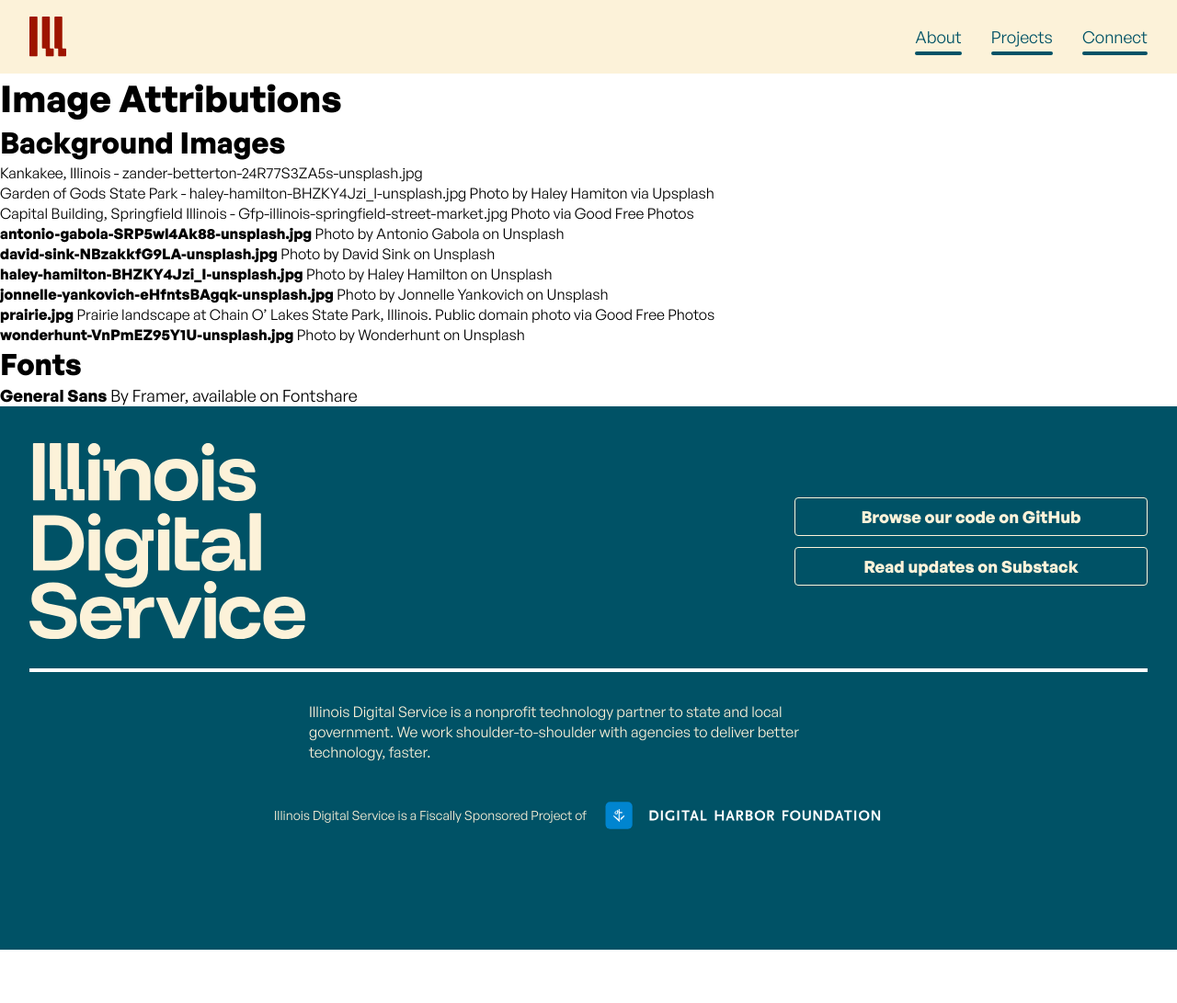
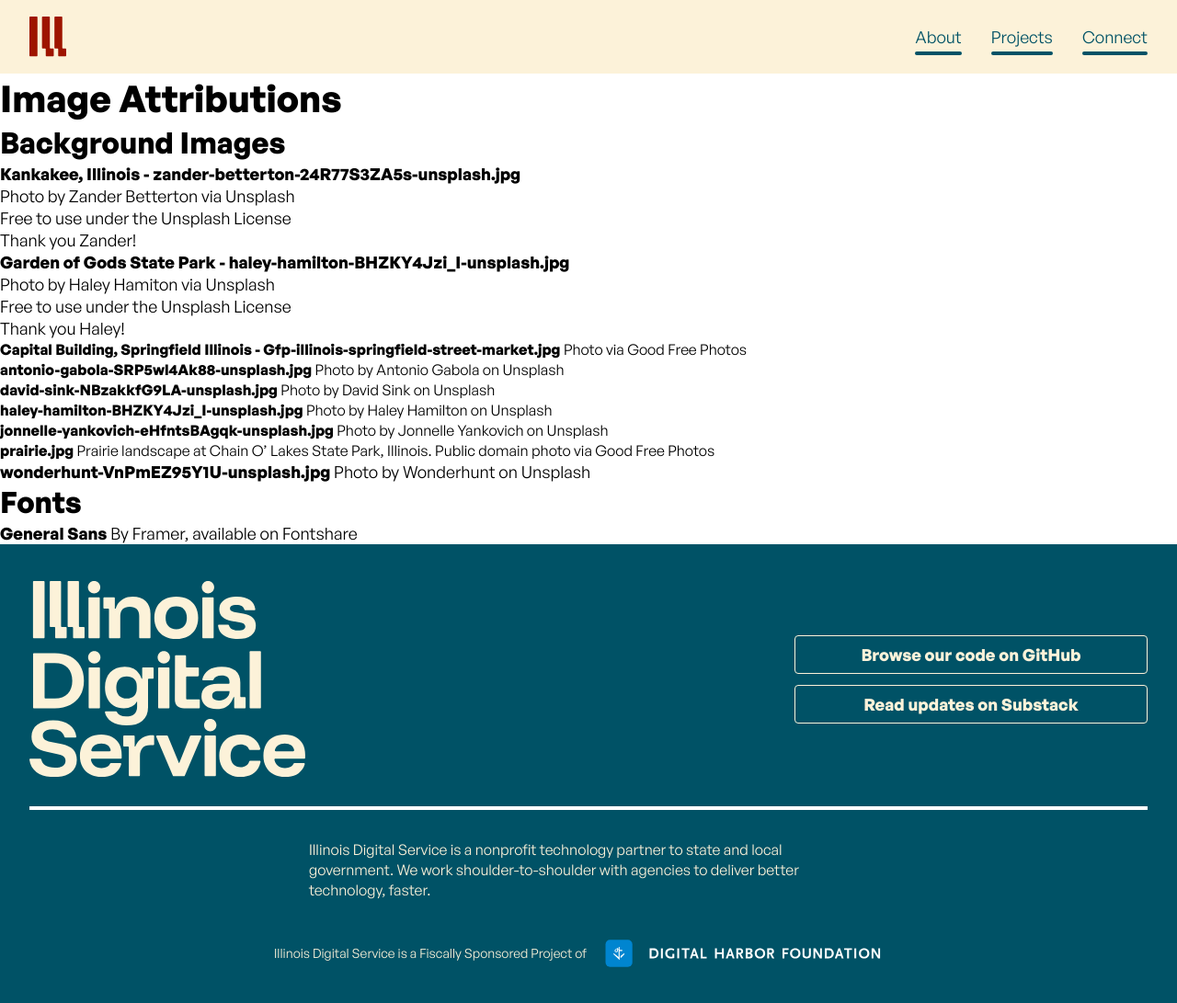
Before and after one commit to Illinois-Digital-Service/ilds-website, a Jekyll site: the page built from docs/attribution.md, in a window 1280 px wide and 1183 px high. Shown: the top 1091 px of the window at 92% size. Built offline with Jekyll 4.4.1, drawn with Linux system fonts in a browser that asks for light colours; some web fonts are replaced; our own code applies the rules of GitHub Pages for plain Markdown files.

Commit message:
Formatting - thank yous

```diff
--- a/docs/attribution.md
+++ b/docs/attribution.md
@@ -2,12 +2,17 @@
 
 ## Background Images
 
-- Kankakee, Illinois - zander-betterton-24R77S3ZA5s-unsplash.jpg
+- **Kankakee, Illinois - zander-betterton-24R77S3ZA5s-unsplash.jpg**
+  - Photo by [Zander Betterton via Unsplash](https://unsplash.com/photos/aerial-view-of-city-near-body-of-water-during-daytime-24R77S3ZA5s)
+  - Free to use under the Unsplash License
+  - Thank you Zander!
 
-- Garden of Gods State Park - haley-hamilton-BHZKY4Jzi_I-unsplash.jpg
-  Photo by [Haley Hamiton via Upsplash](https://unsplash.com/@haleywayphotography)
+- **Garden of Gods State Park - haley-hamilton-BHZKY4Jzi_I-unsplash.jpg**
+  - Photo by [Haley Hamiton via Unsplash](https://unsplash.com/@haleywayphotography)
+  - Free to use under the Unsplash License
+  - Thank you Haley!
 
-- Capital Building, Springfield Illinois - Gfp-illinois-springfield-street-market.jpg
+- **Capital Building, Springfield Illinois - Gfp-illinois-springfield-street-market.jpg**
    Photo via Good Free Photos
 
 - **antonio-gabola-SRP5wl4Ak88-unsplash.jpg**
```
